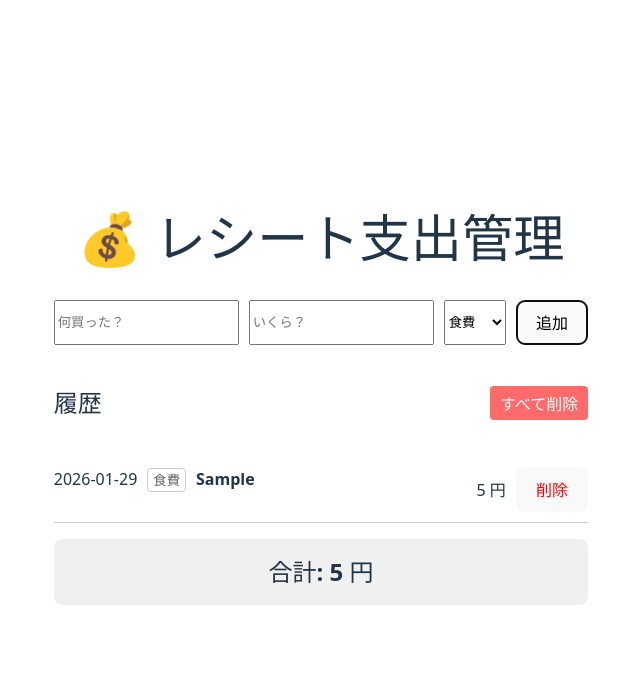
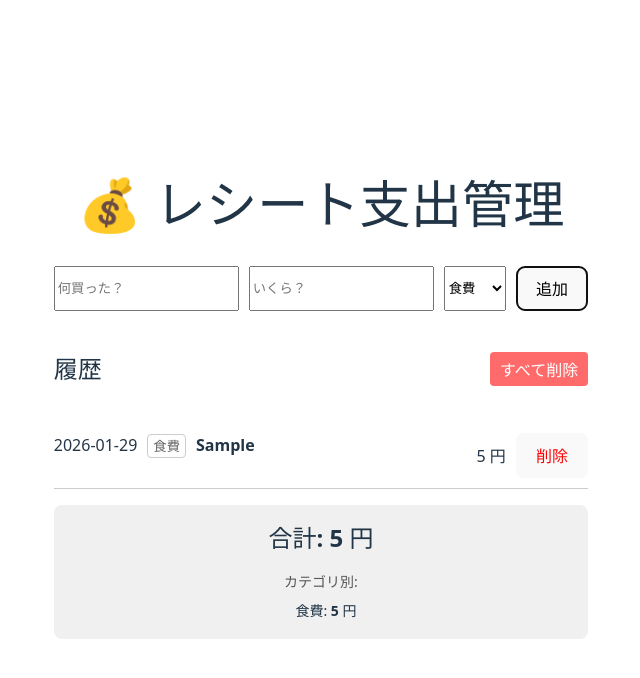
Before and after one commit to 2422041/receipt-app, a React (Vite) app in the folder frontend/: page / in a window 1280 px wide. Both pictures are taken after typing "Sample", "5" into the empty fields and a click on the button "追加". Shown: the top 678 px of the page, without its empty margins (319-959 px from the left). Built offline with nearby package versions, Linux system fonts and the light colour scheme.

Commit message:
feat: カテゴリごとの集計を追加

```diff
--- a/frontend/src/App.tsx
+++ b/frontend/src/App.tsx
@@ -46,6 +46,12 @@ function App() {
   }
 
   const totalAmount = expenses.reduce((sum, item) => sum + item.amount, 0)
+
+  // 📊 カテゴリごとの合計を計算
+  const categoryTotals = expenses.reduce((acc, item) => {
+    acc[item.category] = (acc[item.category] || 0) + item.amount
+    return acc
+  }, {} as Record<string, number>)
 
   return (
     <div style={{ padding: '20px', maxWidth: '600px', margin: '0 auto' }}>
@@ -110,6 +116,19 @@ function App() {
       </div>
       <div style={{ backgroundColor: '#f0f0f0', padding: '15px', borderRadius: '8px', marginBottom: '20px' }}>
         <h2 style={{ margin: 0 }}>合計: {totalAmount.toLocaleString()} 円</h2>
+
+        {/* 📊 カテゴリごとの集計 */}
+        {expenses.length > 0 && (
+          <div style={{ marginTop: '15px', fontSize: '14px' }}>
+            <p style={{ margin: '5px 0', color: '#555' }}>カテゴリ別:</p>
+            {Object.entries(categoryTotals).map(([cat, total]) => (
+              <div key={cat} style={{ marginLeft: '10px', padding: '3px 0' }}>
+                <span>{cat}: </span>
+                <strong>{(total as number).toLocaleString()} 円</strong>
+              </div>
+            ))}
+          </div>
+        )}
       </div>
     </div>
   )
```
